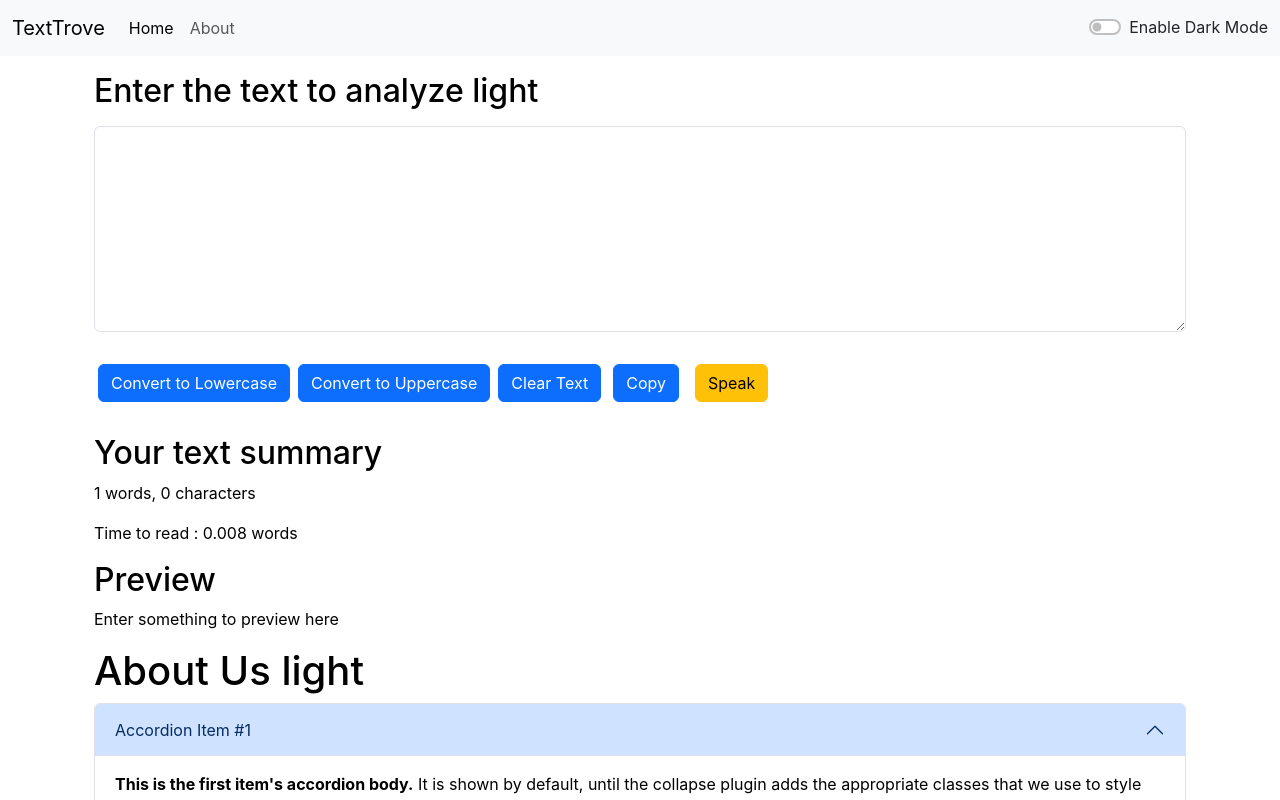
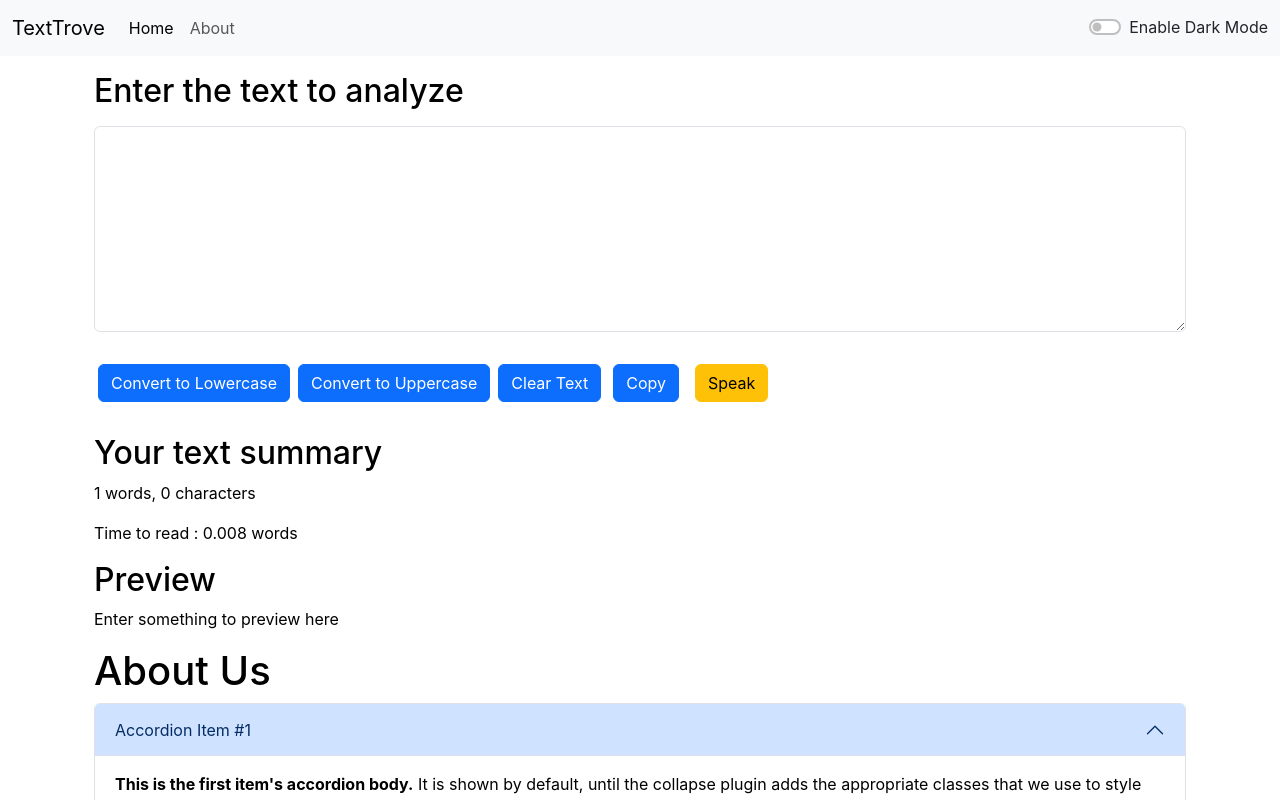
Before and after one commit to JiyaGupta-cs/React_Tuts, a React (Create React App) app: page / in a window 1280 px wide. Shown: the top 800 px of the page. Built offline with nearby package versions, Linux system fonts and the light colour scheme.

Commit message:
Adding Auto Dismissing Alerts

```diff
--- a/src/App.js
+++ b/src/App.js
@@ -3,28 +3,41 @@ import Navbar from './components/Navbar';
 import TextForm from './components/TextForm';
 import About from './components/About';
 import React, { useState } from 'react';
-
+import Alert from './components/Alert';
 
 let name = "Jiya";
 
 function App() {
   const [mode, setMode] = useState('light'); //Whether DarkMode is enabled or not
+  const [alert, setAlert] = useState(null); //Whether Alert is enabled or not
+  const showAlert = (message, type) => {
+    setAlert({
+      msg: message,
+      typ: type
+    })
+    setTimeout(() =>{
+      setAlert(null);
+    },1500);
+  }
   const toggleMode = () => {
     if (mode === 'light') {
       setMode('dark')
       document.body.style.backgroundColor = '#042743';
+      showAlert("Dark mode has been enabled","success");
     }
     else {
       setMode('light')
       document.body.style.backgroundColor = 'white';
+      showAlert("Light mode has been enabled","success");
     }
   }
   return (
     <>
       <Navbar title="TextTrove" mode={mode} toggleMode={toggleMode} />
+      <Alert alert={alert} />
       <div className="container my-3">
-        <TextForm mode={mode} heading="Enter the text to analyze" />
-        <About  mode={mode}/>
+        <TextForm showAlert={showAlert} mode={mode} heading="Enter the text to analyze" />
+        <About mode={mode} />
       </div>
 
     </>
--- a/src/components/About.js
+++ b/src/components/About.js
@@ -6,7 +6,7 @@ export default function About(props) {
 
   return (
     <div className='container'  style={{backgroundColor:props.mode==='dark'?'#042743':'white', color:props.mode==='dark'?'white':'black'}} >
-        <h1>About Us {props.mode}</h1>
+        <h1>About Us</h1>
       <div className="accordion" id="accordionExample">
   <div className="accordion-item">
     <h2 className="accordion-header">
--- /dev/null
+++ b/src/components/Alert.js
@@ -0,0 +1,14 @@
+import React from 'react'
+
+export default function Alert(props) {
+    const capitalize=(word)=>{
+        const lower = word.toLowerCase();
+        return lower.charAt(0).toUpperCase()+lower.slice(1);
+    }
+    return (
+        props.alert && <div class={`alert alert-${props.alert.typ} alert-dismissible fade show mx-5`} role="alert">
+            <strong>{capitalize(props.alert.typ)}!</strong> {props.alert.msg}
+            {/* <button type="button" className='btn-close' data-bs-dismiss="alert" aria-label="Close"></button> */}
+        </div>
+    )
+}
--- a/src/components/TextForm.js
+++ b/src/components/TextForm.js
@@ -5,31 +5,34 @@ export default function TextForm(props) {
   const [text, setText] = useState('');
 
   const handleUpCLick = () => {
-    console.log("Button was clicked", text);
+    // console.log("Button was clicked", text);
     let newText = text.toUpperCase();
     setText(newText);
+    props.showAlert("Converted to Uppercase","success");
   }
 
   const handleLowerCLick = () => {
     console.log("Button was clicked", text);
     let newText = text.toLowerCase();
     setText(newText);
+    props.showAlert("Converted to Lowercase","success");
   }
 
   const handleOnChange = (event) => {
     console.log("Change");
     setText(event.target.value);
-    // console.log("text=",text);
   }
 
   const clearText = () => {
     console.log("Cleared");
     setText('');
+    props.showAlert("Cleared","success");
   }
 
   const speak = () => {
     let msg = new SpeechSynthesisUtterance(text);
     window.speechSynthesis.speak(msg);
+    props.showAlert("Speaking","success");
     const toogle = document.getElementById('toggle')
     if (toogle.textContent == "Speak") {
         toogle.innerHTML = "Stop"
@@ -46,13 +49,14 @@ export default function TextForm(props) {
     var text=document.getElementById("myBox");
     text.select();
     navigator.clipboard.writeText(text.value);
+    props.showAlert("Copied to Clipboard","success");
   }
 
   return (
     <>
 
       <div className="container" style={{backgroundColor:props.mode==='dark'?'#042743':'white', color:props.mode==='dark'?'white':'black'}}>
-        <h2>{props.heading}  {props.mode}</h2>
+        <h2>{props.heading}</h2>
         <textarea className="form-control my-3" id="myBox" style={{backgroundColor:props.mode==='light'?'white':'#CFE2FF', color:props.mode==='dark'?'white':'black'}} rows="8" value={text} onChange={handleOnChange}></textarea>
         <button className="btn btn-primary my-3 mx-1" onClick={handleLowerCLick}>Convert to Lowercase</button>
         <button className="btn btn-primary my-3 mx-1" onClick={handleUpCLick}>Convert to Uppercase</button>
```
